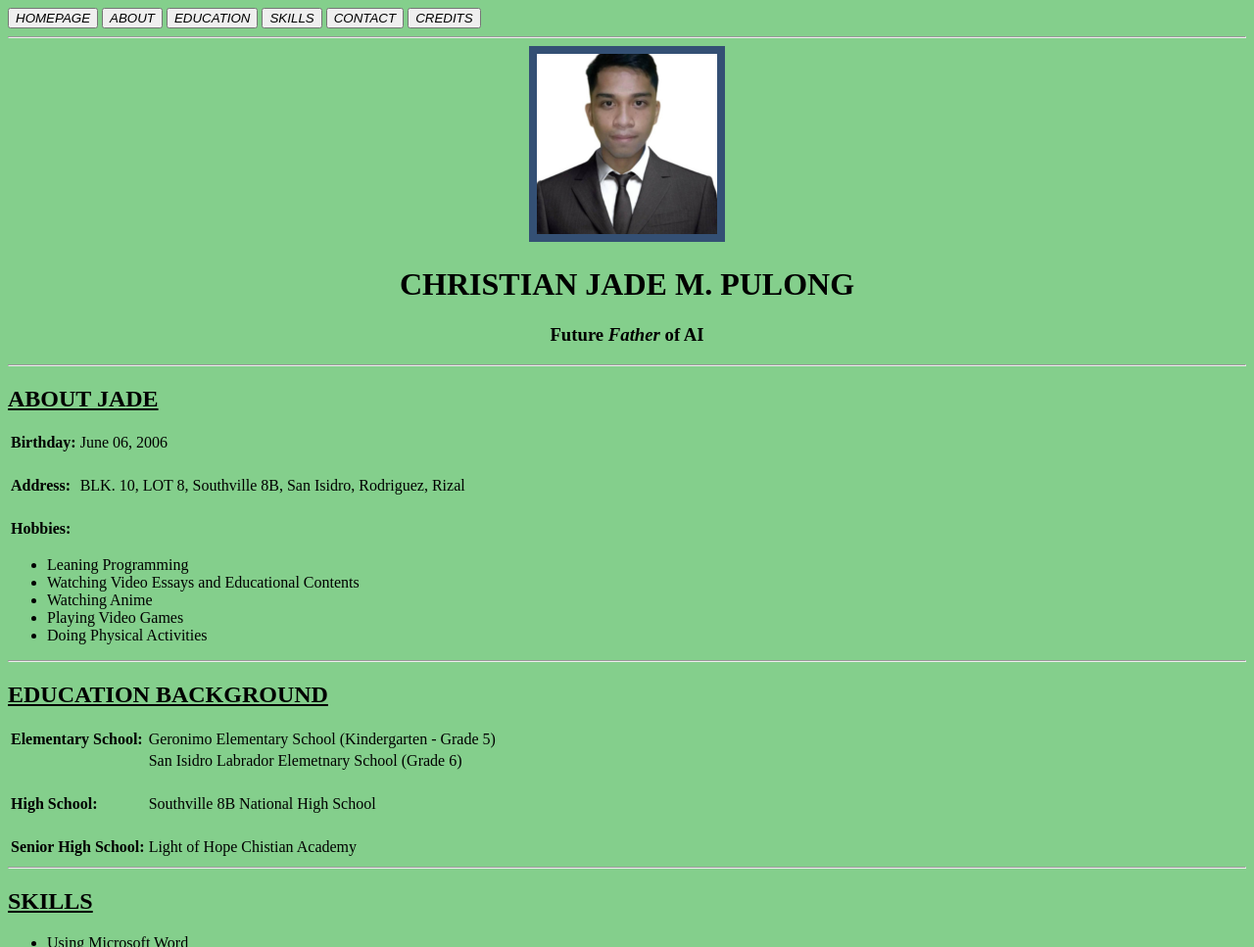
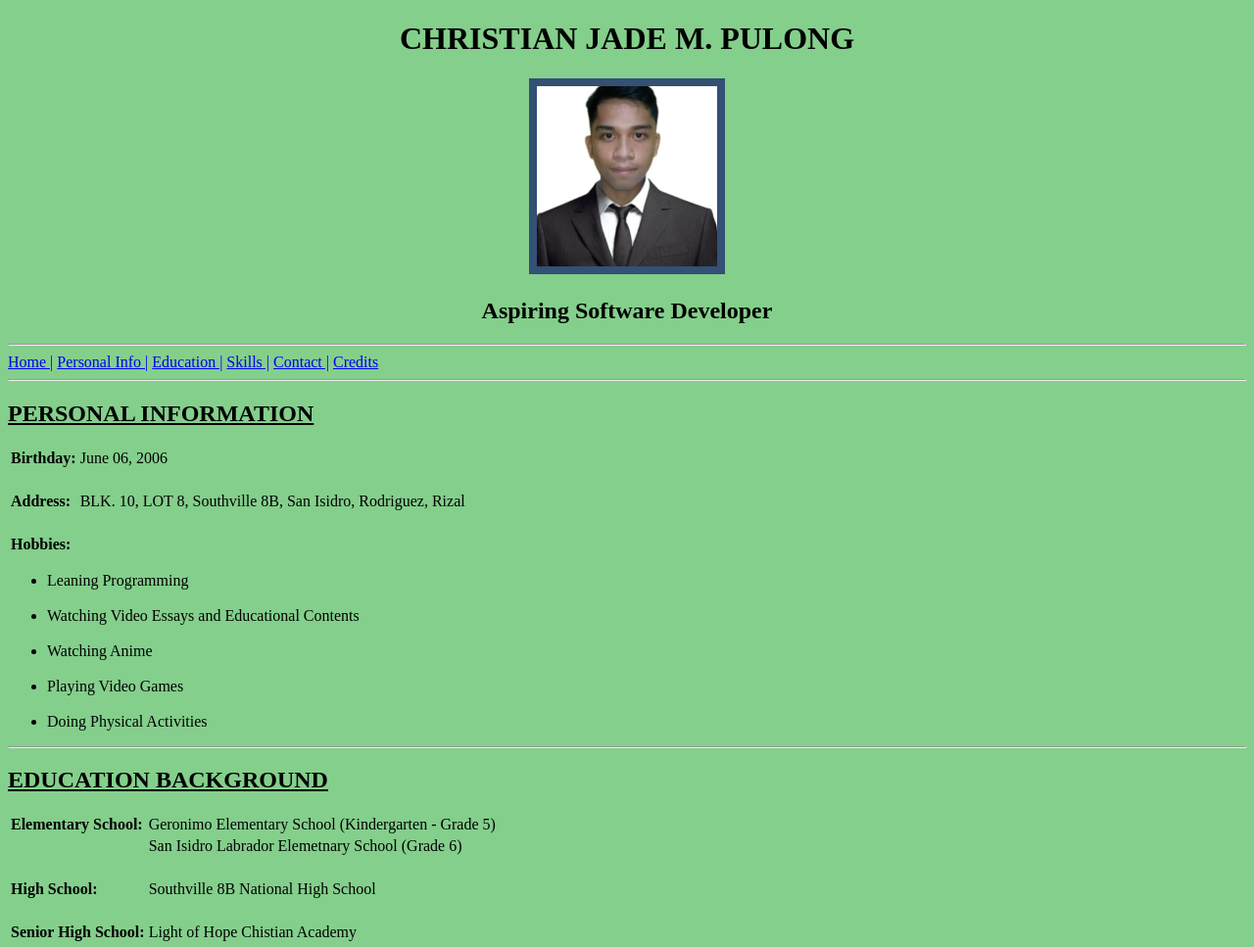
Before and after one commit to JadePulong/resume-website-itelect, a plain HTML site: page jadeHtml.html in a window 1280 px wide. Shown: the top 967 px of the page at 98% size. Drawn offline with Linux system fonts and the light colour scheme.

Commit message:
Add files via upload

```diff
--- a/jadeHtml.html
+++ b/jadeHtml.html
@@ -8,28 +8,30 @@
 </head>
 
 <body bgcolor="#84cf8c">
+    <!-- Header -->
+    <header>
+        <center>
+            <h1> CHRISTIAN JADE M. PULONG</h1>
+            <img src="Pics/cjp_b.png" alt="Christian Jade Pulong" style="width: 200px; height: auto;">
+            <h2>Aspiring Software Developer</h2>
+        </center>
+    </header>
+    <hr>
+
     <!-- Navigation for Sections -->
     <nav>
-        <button onclick="document.location='index.html'"><em>HOMEPAGE</em></button>
-        <button onclick="document.location='#about'"><em>ABOUT</em></button>
-        <button onclick="document.location='#educ'"><em>EDUCATION</em></button>
-        <button onclick="document.location='#skills'"><em>SKILLS</em></button>
-        <button onclick="document.location='#cont'"><em>CONTACT</em></button>
-        <button onclick="document.location='#credits'"><em>CREDITS</em></button>
+        <a href="index.html">Home |</a>
+        <a href="#about">Personal Info |</a>
+        <a href="#education">Education |</a>
+        <a href="#skills">Skills |</a>
+        <a href="#contact">Contact |</a>
+        <a href="#credits">Credits</a>
     </nav>
     <hr>
 
-    <!-- Header -->
-    <center>
-        <img src="Pics/cjp_b.png" alt="Jade Pulong" style="width: 200px; height: auto;">
-        <h1> CHRISTIAN JADE M. PULONG</h1>
-        <h3>Future <i>Father</i> of AI</h3>
-    </center>
-    <hr>
-
     <!-- About Section -->
-    <h2 id="about"><u>ABOUT JADE</u></h2> <!-- id is used as anchor for the navigation buttons -->
-
+    <section>
+        <h2 id="about"><u>PERSONAL INFORMATION</u></h2> <!-- id is used as anchor for the navigation buttons -->
         <table>
             <tr>
                 <td><b>Birthday:</b></td>
@@ -52,15 +54,22 @@
         <p>
             <ul>
                 <li>Leaning Programming</li>
+                <br>
                 <li>Watching Video Essays and Educational Contents</li>
+                <br>
                 <li>Watching Anime</li>
+                <br>
                 <li>Playing Video Games</li>
+                <br>
                 <li>Doing Physical Activities</li>
             </ul>
         </p>
         <hr>
+    </section>
+
 
     <!-- Education Background Section -->
+    <section>
         <h2 id="educ"><u>EDUCATION BACKGROUND</u></h2>
             <table>
                 <tr>
@@ -82,30 +91,42 @@
                     <td>Light of Hope Chistian Academy</td>
                 </tr>
             </table>
+    </section>
     <hr>
 
     <!-- Skills -->
+    <section>
         <h2 id="skills"><u>SKILLS</u></h2>
         <p>
             <ul>
                 <li>Using Microsoft Word</li>
+                <br>
                 <li>Programming
                     <ul> <!-- I used nested unordered list -->
                         <li>C++</li>
+                        <br>
                         <li>Java</li>
+                        <br>
                         <li>Python</li>
+                        <br>
                         <li>HTML</li>
+                        <br>
                         <li>CSS</li>
                     </ul>
                 </li>
+                <br>
                 <li>Time Management</li>
+                <br>
                 <li>Computer Hardware Assembly</li>
+                <br>
                 <li>Public Speaking</li>
             </ul>
         </p>
+    </section>
     <hr>
 
     <!-- Contact -->
+    <section>
         <h2 id="cont"><u>CONTACT</u></h2>
         <table>
             <tr>
@@ -123,9 +144,11 @@
                 <td>christianajadepulong6@gmail.com</td>
             </tr>
         </table>
+    </section>
     <hr>
 
     <!-- Credits -->
+    <footer>
         <h2 id="credits"><u>CREDITS</u></h2>
         <table>
             <tr>
@@ -138,5 +161,6 @@
                 <td><a href="https://www.youtube.com/watch?v=HD13eq_Pmp8" target="_blank">Bro Code HTML tutorial</a></td>
             </tr>
         </table>
+    </footer>
 </body>
 </html>
```
Also changed, not shown: carpenteroHtml.html (+35 -23 lines). Lines whose indentation alone changed are shown as unchanged.
